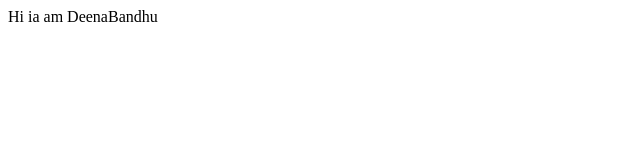
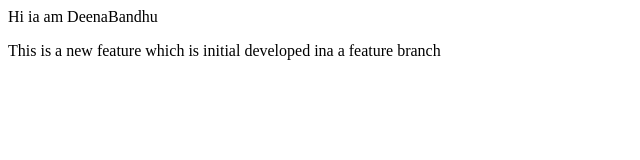
Before and after one commit to Deena-Bandhu/Localrepo, a plain HTML site: page index.html in a window 1280 px wide. Shown: the whole page, without its empty margins (0-640 px from the left). Drawn offline with Linux system fonts and the light colour scheme.

Commit message:
new feature

```diff
--- a/index.html
+++ b/index.html
@@ -1 +1,2 @@
 <p>Hi ia am DeenaBandhu</p>
+<p>This is a new feature which is initial developed ina a feature branch</p>
```
